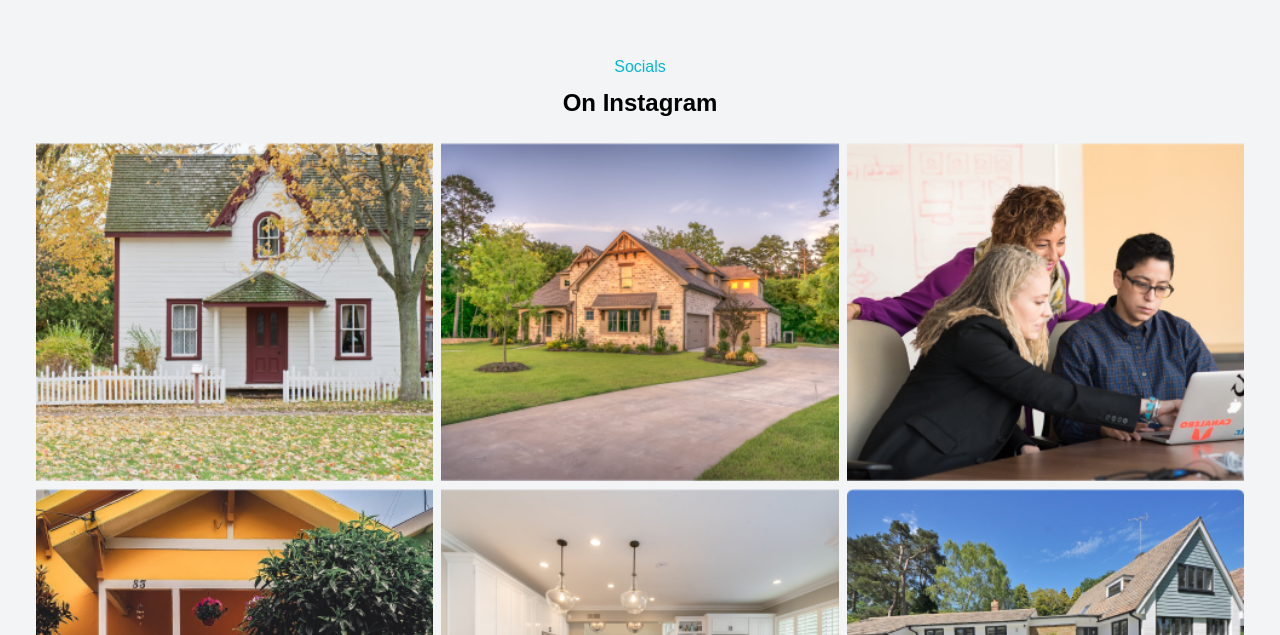
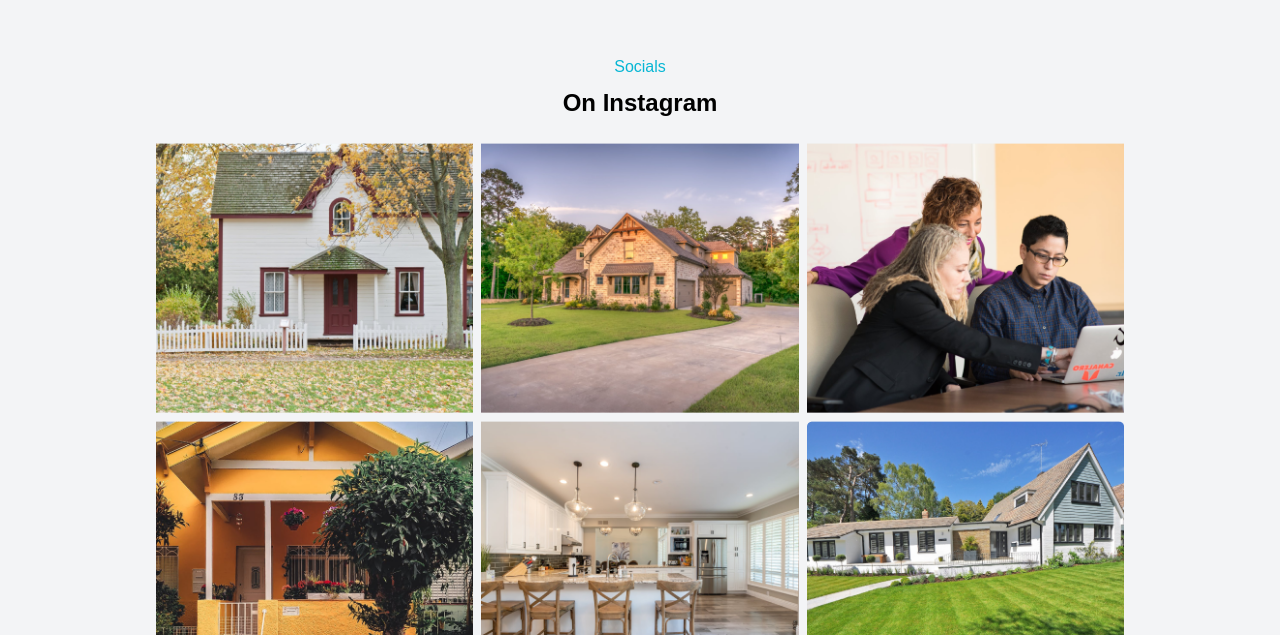
Before and after one commit to rithaven/Buildit-exercise, a Next.js app: page / in a window 1280 px wide. Shown: the part 2965-3600 px from the top of the page. Built offline with nearby package versions, Linux system fonts and the light colour scheme.

Commit message:
Add About page

```diff
--- a/components/Contact.jsx
+++ b/components/Contact.jsx
@@ -1,6 +1,6 @@
 import React from 'react';
-import IgImg1 from '../public/call.JPG'
-import IgImg2 from '../public/message.JPG'
+import IgImg1 from '../public/call.jpg'
+import IgImg2 from '../public/message.jpg'
 import ContactImg from './ContactImg'
 
 const Contact = () => {
--- a/components/Cosials.jsx
+++ /dev/null
@@ -1,19 +0,0 @@
-import Image from 'next/image'
-import IgImg1 from '../public/first.png';
-import IgImg2 from '../public/card1.png';
-import IgImg3 from '../public/card2.png';
-import IgImg4 from '../public/card3.png';
-import IgImg5 from '../public/card4.png';
-import IgImg6 from '../public/card5.png';
-import React from 'react'
-
-const Cosials = () => {
-  return (
-    <div>
-        <p>Socials</p>
-        <h1>On Instagram</h1>
-    </div>
-  )
-}
-
-export default Cosials
--- a/components/Footer.jsx
+++ b/components/Footer.jsx
@@ -1,6 +1,6 @@
 
-import IgImg1 from '../public/face.JPG'
-import IgImg2 from '../public/insta.JPG'
+import IgImg1 from '../public/face.jpg'
+import IgImg2 from '../public/insta.jpg'
 import React from 'react'
 import FooterImg from './FooterImg'
 
--- a/components/Instagram.js
+++ b/components/Instagram.js
@@ -10,7 +10,7 @@ import InstagramImg from './InstagramImg';
 const Instagram = () => {
   return (
     <div className='bg-gray-100 w-full'>
-        <div className='max-w-[1240px] mx-auto text-center py-24'>
+        <div className='max-w-[1000px] mx-auto text-center py-24'>
           <p className='text-cyan-500'>Socials</p>
           <p className='text-2xl font-bold p-2'>On Instagram</p>
           <div className='grid grid-cols-2 md:grid-cols-2 lg:grid-cols-3 gap-2 p-4'>
--- a/components/Projects.jsx
+++ b/components/Projects.jsx
@@ -1,6 +1,6 @@
 import React from 'react'
-import IgImg2 from '../public/icon1.JPG';
-import IgImg3 from '../public/icon2.JPG';
+import IgImg2 from '../public/icon1.jpg';
+import IgImg3 from '../public/icon2.jpg';
 import IgImg4 from '../public/icon3.png';
 import Projecticons from './Projecticons';
 
--- a/pages/index.js
+++ b/pages/index.js
@@ -7,7 +7,7 @@ import Projects from '../components/Projects';
 import Partners from '../components/Partners';
 import Featured from '../components/Featured';
 import Instagram from '../components/Instagram';
-import Footer from '../components/footer';
+import Footer from '../components/Footer';
 import Contact from '../components/Contact';
 
 export default function Home() {
```
Lines whose indentation alone changed are shown as unchanged.
